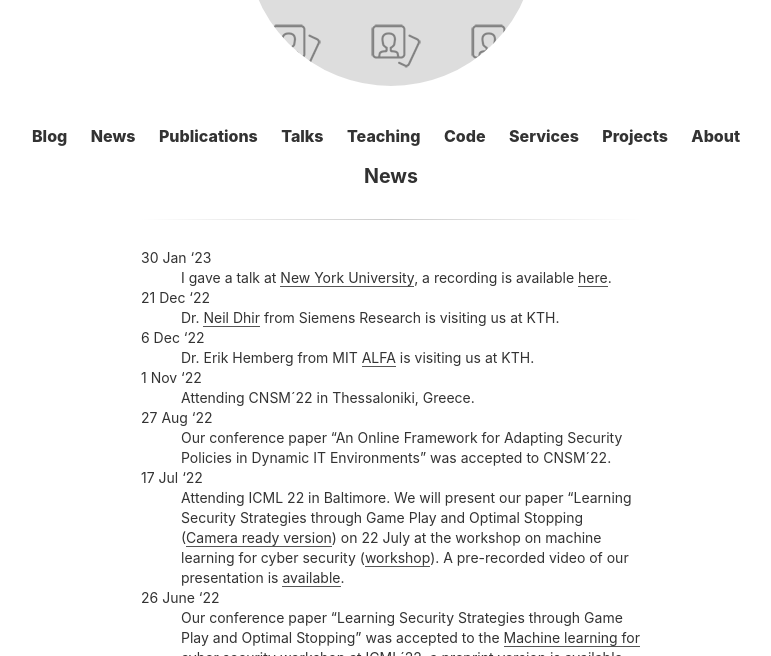
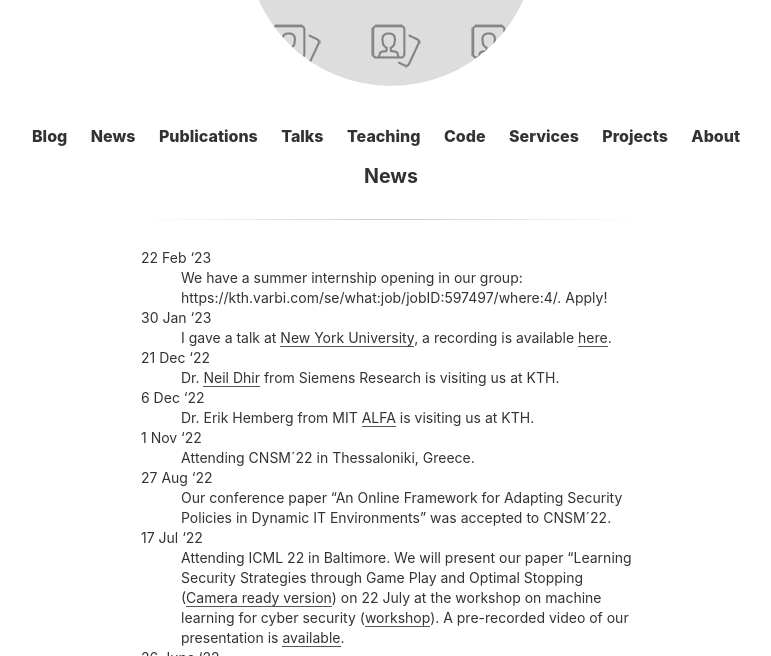
Before and after one commit to Limmen/Limmen.github.io, a Jekyll site: the page built from news.md, in a window 1280 px wide and 900 px high, cut to the strip 244-900 px from the top of the window. Shown: the whole strip, without its empty margins (249-1020 px from the left). Built offline with Jekyll 4.4.1, drawn with Linux system fonts in a browser that asks for light colours.

Commit message:
add news

```diff
--- a/news.md
+++ b/news.md
@@ -2,6 +2,9 @@
 layout: page
 title: News
 ---
+
+22 Feb '23
+:   We have a summer internship opening in our group: https://kth.varbi.com/se/what:job/jobID:597497/where:4/. Apply!
 
 30 Jan '23
 :   I gave a talk at [New York University](https://engineering.nyu.edu/research-innovation/centers/nyu-center-cybersecurity-ccs), a recording is available [here](https://www.youtube.com/watch?v=Qzp_wiNW91o).
```
